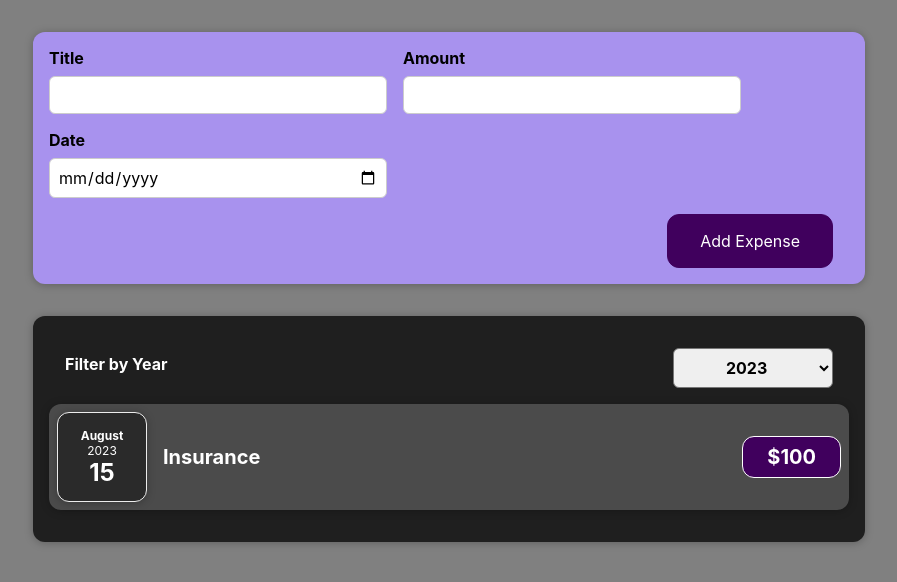
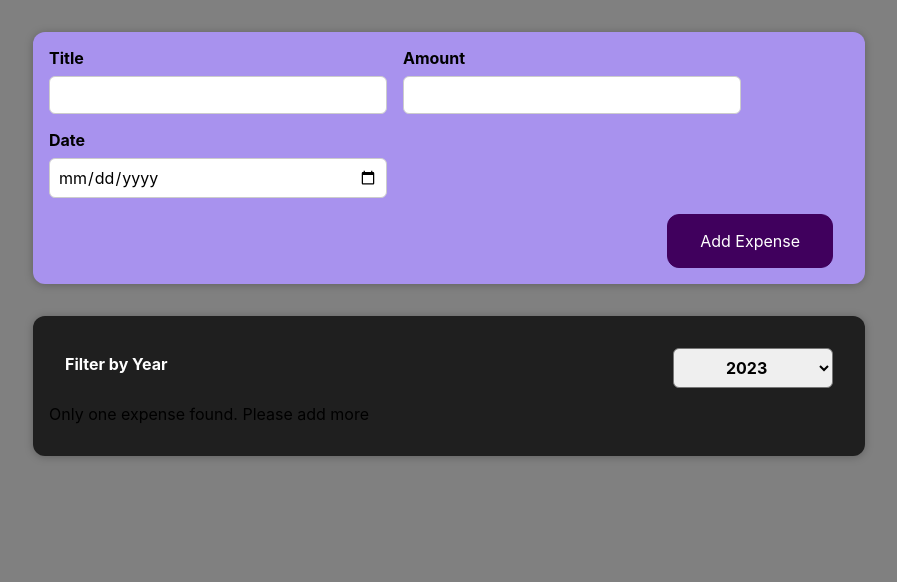
Before and after one commit to naavika/Learning-React, a React (Create React App) app: page / in a window 1280 px wide. Shown: the top 582 px of the page, without its empty margins (191-1088 px from the left). Built offline with nearby package versions, Linux system fonts and the light colour scheme.

Commit message:
Conditional Rendering

```diff
--- a/src/components/Expenses/Expenses.js
+++ b/src/components/Expenses/Expenses.js
@@ -11,10 +11,24 @@ const Expenses = (props) => {
     setFilteredYear(selectedYear);
   };
 
-  // Filter the expenses based on the selected year
-  const filteredExpenses = props.expenses.filter(expense => {
+  const filteredExpenses = props.expenses.filter((expense) => {
     return expense.date.getFullYear().toString() === filteredYear;
   });
+
+  let expensesContent = <p>Only one expense found. Please add more</p>;
+
+  if (filteredExpenses.length > 1) {
+    expensesContent = filteredExpenses.map((expense) => {
+      return (
+        <ExpenseItem
+          key={expense.id}
+          title={expense.title}
+          date={expense.date}
+          price={expense.price}
+        />
+      );
+    });
+  }
 
   return (
     <Card className="expenses">
@@ -22,18 +36,7 @@ const Expenses = (props) => {
         selected={filteredYear}
         onChangeFilter={changeFilterHandler}
       />
-      {filteredExpenses.length === 0 ? (
-        <p>No expenses found.</p>
-      ) : (
-        filteredExpenses.map((expense) => (
-          <ExpenseItem
-            key={expense.id}
-            title={expense.title}
-            date={expense.date}
-            price={expense.price}
-          />
-        ))
-      )}
+      {expensesContent}
     </Card>
   );
 };
--- a/src/components/Expenses/ExpensesFilter.js
+++ b/src/components/Expenses/ExpensesFilter.js
@@ -18,6 +18,8 @@ const ExpensesFilter = (props) => {
           <option value="2023">2023</option>
           <option value="2024">2024</option>
           <option value="2025">2025</option>
+          <option value="2026">2026</option>
+          <option value="2027">2027</option>
         </select>
       </div>
     </div>
```
